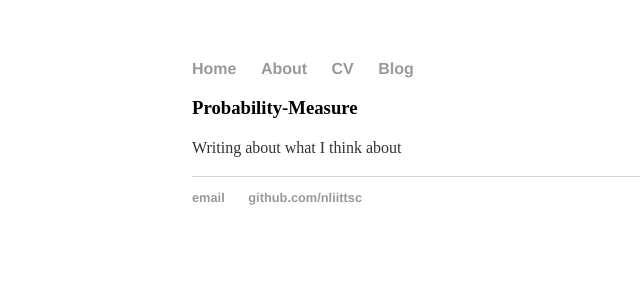
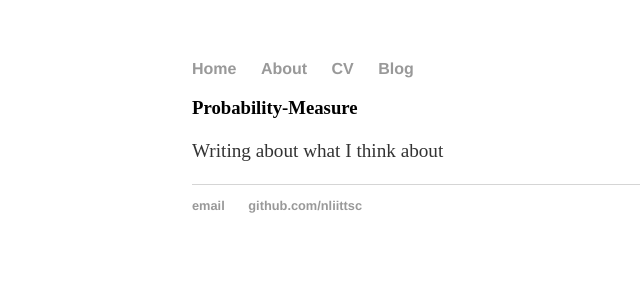
Before and after one commit to GarrettWilliams/nliittsc.github.io, a Jekyll site: the page built from index.html, in a window 1280 px wide. Shown: the top 300 px of the page, without its empty margins (0-640 px from the left). Built offline with Jekyll 4.4.1, drawn with Linux system fonts in a browser that asks for light colours.

Commit message:
Update main.css

```diff
--- a/css/main.css
+++ b/css/main.css
@@ -24,7 +24,7 @@ h1 {
     font-family:'Helvetica', 'Arial', 'Sans-Serif';
 }
 p {
-    font-size: 1.0em;
+    font-size: 1.2em;
     line-height: 1.4em;
     color: #333;
 }
```
